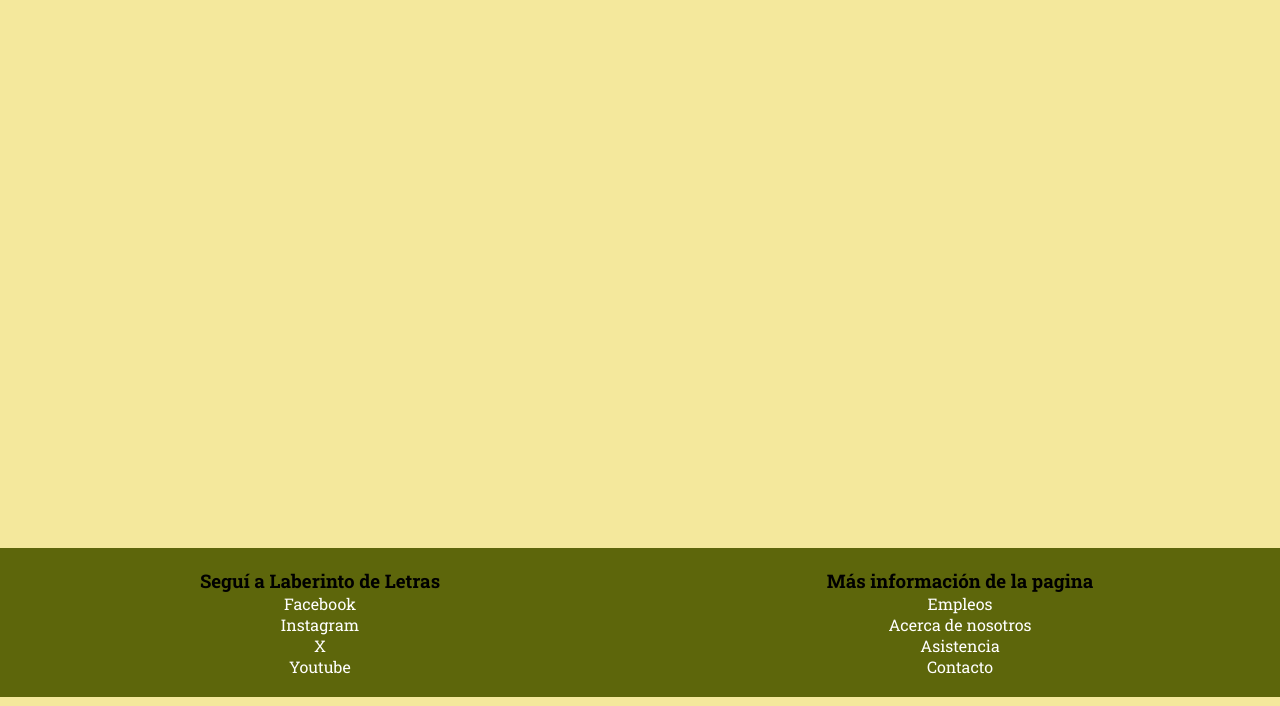
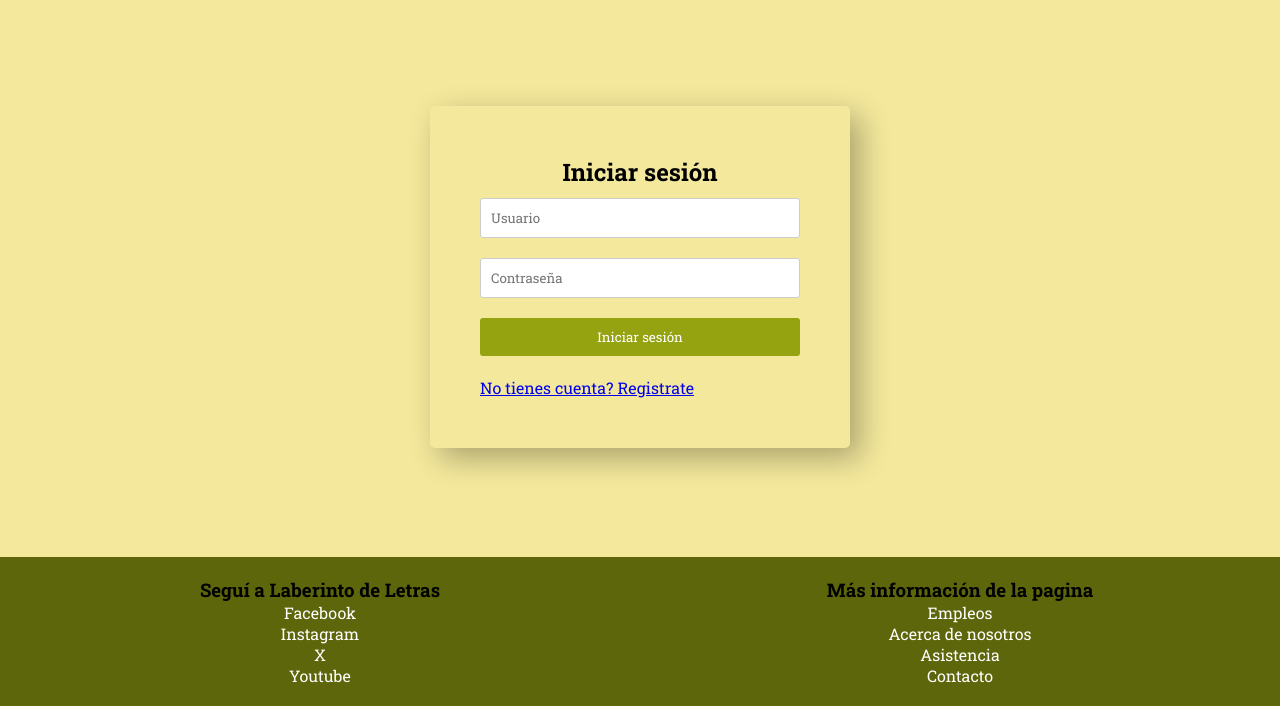
Before and after one commit to Maury1907/TPI, a plain HTML site: page templates/login.html in a window 1280 px wide. Shown: the part 103-809 px from the top of the page. Drawn offline with Linux system fonts and the light colour scheme.

Commit message:
Se agrego la pagina de login y registro

```diff
--- a/Estilo/styles.css
+++ b/Estilo/styles.css
@@ -222,3 +222,60 @@ footer {
     grid-template-columns: repeat(1,1fr);
   }
 }
+
+.main-login {
+  margin: 0;
+  padding: 0;
+  display: flex;
+  justify-content: center;
+  align-items: center;
+  height: 70vh;
+}
+
+.form-login{
+  width: 40vh;
+}
+
+.login-container {
+  padding: 50px;
+  border-radius: 5px;
+  box-shadow: 10px 10px 30px rgba(0, 0, 0, 0.3);
+}
+
+.h2-login {
+  margin-top: 0;
+  text-align: center;
+  margin-bottom: 10px;
+}
+
+.input-login {
+  margin-bottom: 20px;
+}
+
+/*.input-login label {
+  display: block;
+  margin-bottom: 5px;
+  width: 100%;
+}*/
+
+.input-login input {
+  width: 100%;
+  padding: 10px;
+  border: 1px solid #ccc;
+  border-radius: 3px;
+}
+
+.login-button {
+  width: 100%;
+  padding: 10px;
+  background-color: rgb(149, 163, 17);
+  border: none;
+  color: #fff;
+  border-radius: 3px;
+  cursor: pointer;
+  transition: background-color 0.3s ease;
+}
+
+button:hover {
+  background-color: rgb(93, 102, 11);
+}
--- a/templates/login.html
+++ b/templates/login.html
@@ -26,9 +26,24 @@
       </ul>
     </nav>
   </header>
-<main>
-
-</main>
+  <main class="main-login">
+    <div class="login-container">
+      <h2 class="h2-login">Iniciar sesión</h2>
+      <form action="#" class="form-login">
+        <div class="input-login">
+          <!-- <label for="username">Nombre de usuario</label> -->
+          <input type="text" id="username" name="username" placeholder="Usuario" required>
+        </div>
+        <div class="input-login">
+          <!-- <label for="password">Contraseña</label> -->
+          <input type="password" id="password" name="password" placeholder="Contraseña" required>
+        </div>
+        <button class="login-button" type="submit">Iniciar sesión</button>
+      </form>
+      <br>
+      <a href="registro.html">No tienes cuenta? Registrate</a>
+    </div>
+  </main>
   <footer class="footer">
     <div class="redes sociales">
       <h3>Seguí a Laberinto de Letras </h3>
```
Also changed, not shown: templates/registro.html (added, +79 -0 lines).
